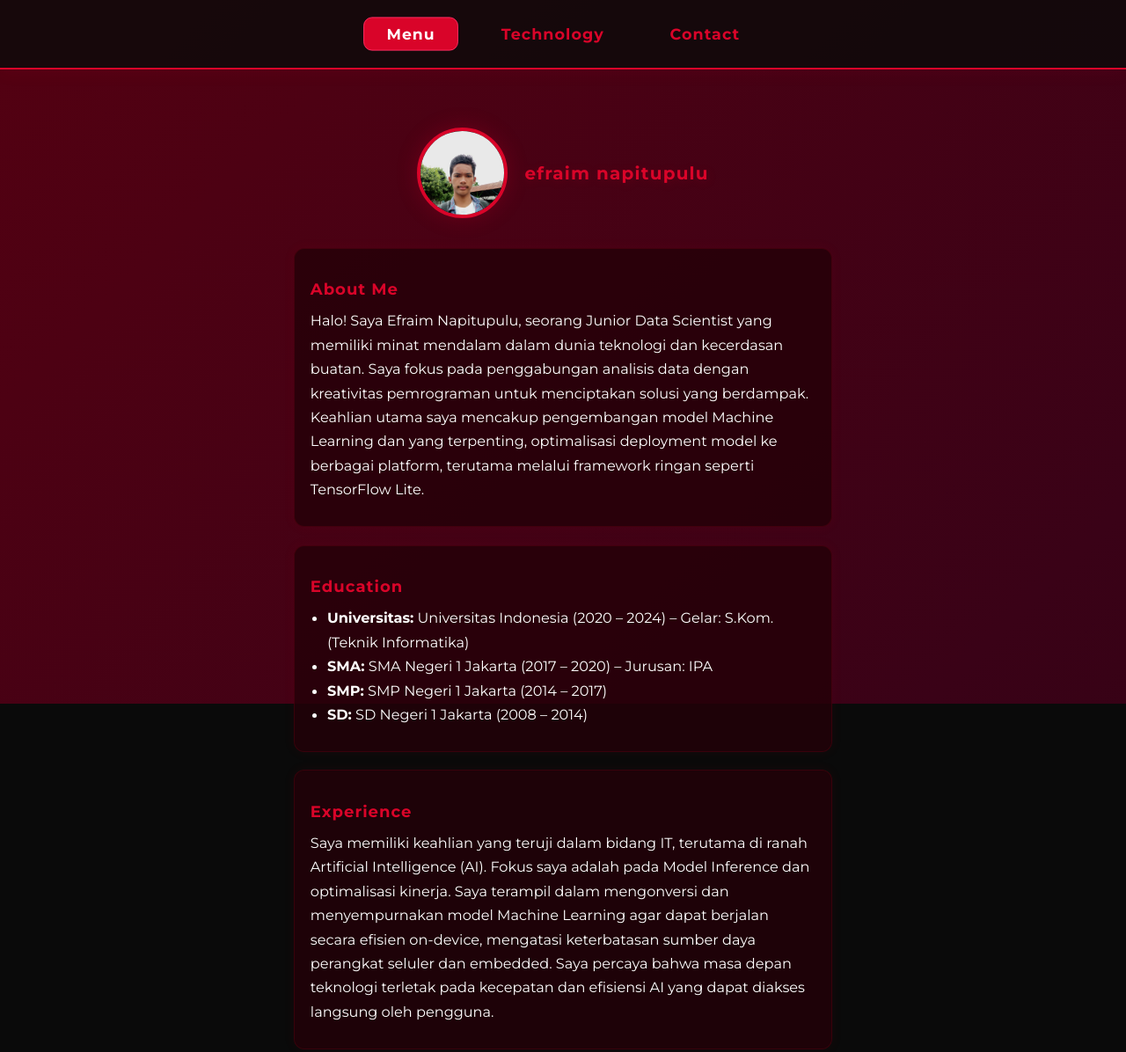
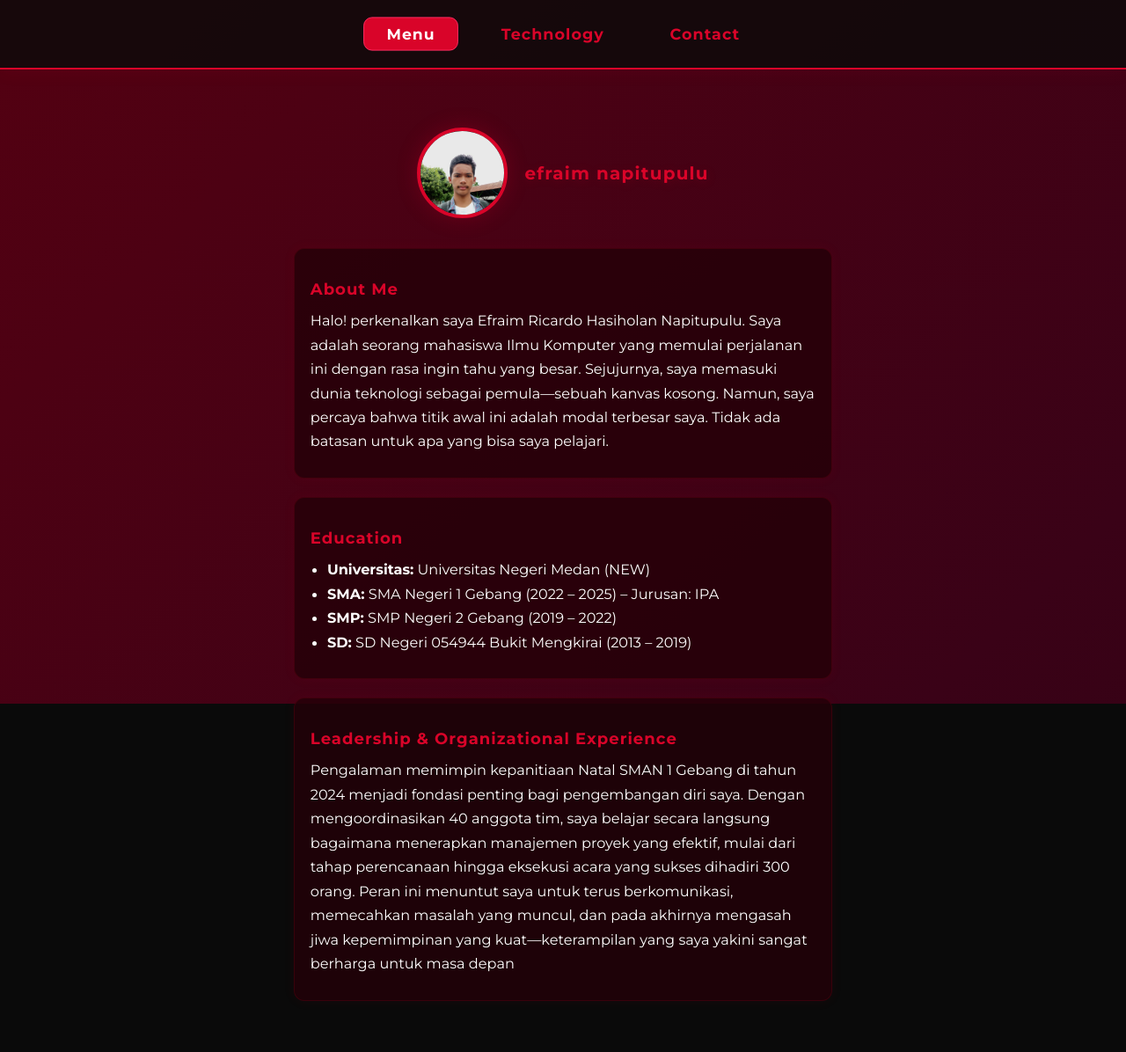
Before and after one commit to efraimnapitupulu/bg-napitupulu, a plain HTML site: page index.html in a window 1280 px wide. Shown: the whole page at 88% size. After the commit the page ends 1170 px from the top, so only its background shows below. Drawn offline with Linux system fonts and the light colour scheme; a script that the page names is missing.

Commit message:
Update index.html

```diff
--- a/index.html
+++ b/index.html
@@ -27,23 +27,24 @@
       <div class="content-box">
         <h2>About Me</h2>
         <p>
-        Halo! Saya Efraim Napitupulu, seorang Junior Data Scientist yang memiliki minat mendalam dalam dunia teknologi dan kecerdasan buatan. Saya fokus pada penggabungan analisis data dengan kreativitas pemrograman untuk menciptakan solusi yang berdampak. Keahlian utama saya mencakup pengembangan model Machine Learning dan yang terpenting, optimalisasi deployment model ke berbagai platform, terutama melalui framework ringan seperti TensorFlow Lite.
-        </p>
+        Halo! perkenalkan saya Efraim Ricardo Hasiholan Napitupulu. Saya adalah seorang mahasiswa Ilmu Komputer yang memulai perjalanan ini dengan rasa ingin tahu yang besar.
+
+Sejujurnya, saya memasuki dunia teknologi sebagai pemula—sebuah kanvas kosong. Namun, saya percaya bahwa titik awal ini adalah modal terbesar saya. Tidak ada batasan untuk apa yang bisa saya pelajari.
+      </p>
       </div>
       <div class="content-box">
         <h2>Education</h2>
         <ul class="edu-list">
-          <li><b>Universitas:</b> Universitas Indonesia (2020 – 2024) – Gelar: S.Kom. (Teknik Informatika)</li>
-          <li><b>SMA:</b> SMA Negeri 1 Jakarta (2017 – 2020) – Jurusan: IPA</li>
-          <li><b>SMP:</b> SMP Negeri 1 Jakarta (2014 – 2017)</li>
-          <li><b>SD:</b> SD Negeri 1 Jakarta (2008 – 2014)</li>
+          <li><b>Universitas:</b> Universitas Negeri Medan (NEW) </li>
+          <li><b>SMA:</b> SMA Negeri 1 Gebang (2022 – 2025) – Jurusan: IPA</li>
+          <li><b>SMP:</b> SMP Negeri 2 Gebang (2019 – 2022)</li>
+          <li><b>SD:</b> SD Negeri 054944 Bukit Mengkirai (2013 – 2019)</li>
         </ul>
       </div>
       <div class="content-box">
-        <h2>Experience</h2>
+        <h2>Leadership & Organizational Experience</h2>
         <p>
-        Saya memiliki keahlian yang teruji dalam bidang IT, terutama di ranah Artificial Intelligence (AI). Fokus saya adalah pada Model Inference dan optimalisasi kinerja. Saya terampil dalam mengonversi dan menyempurnakan model Machine Learning agar dapat berjalan secara efisien on-device, mengatasi keterbatasan sumber daya perangkat seluler dan embedded. Saya percaya bahwa masa depan teknologi terletak pada kecepatan dan efisiensi AI yang dapat diakses langsung oleh pengguna.
-        </p>
+        Pengalaman memimpin kepanitiaan Natal SMAN 1 Gebang di tahun 2024 menjadi fondasi penting bagi pengembangan diri saya. Dengan mengoordinasikan 40 anggota tim, saya belajar secara langsung bagaimana menerapkan manajemen proyek yang efektif, mulai dari tahap perencanaan hingga eksekusi acara yang sukses dihadiri 300 orang. Peran ini menuntut saya untuk terus berkomunikasi, memecahkan masalah yang muncul, dan pada akhirnya mengasah jiwa kepemimpinan yang kuat—keterampilan yang saya yakini sangat berharga untuk masa depan</p>
       </div>
     </section>
     <!-- OPSI TECHNOLOGY -->
@@ -141,4 +142,5 @@
   </main>
   <script src="efraim.js"></script>
 </body>
+
 </html>
```
